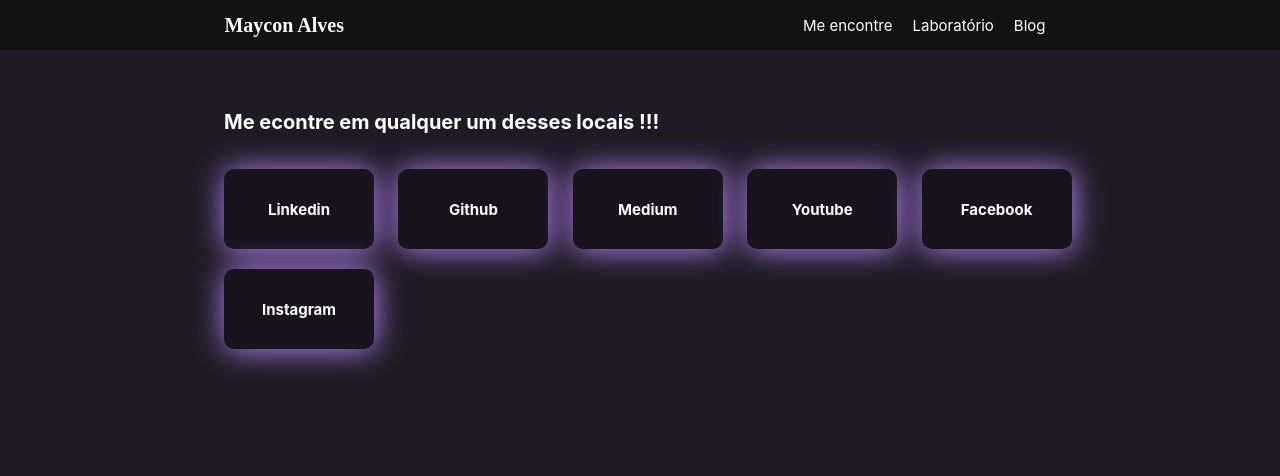
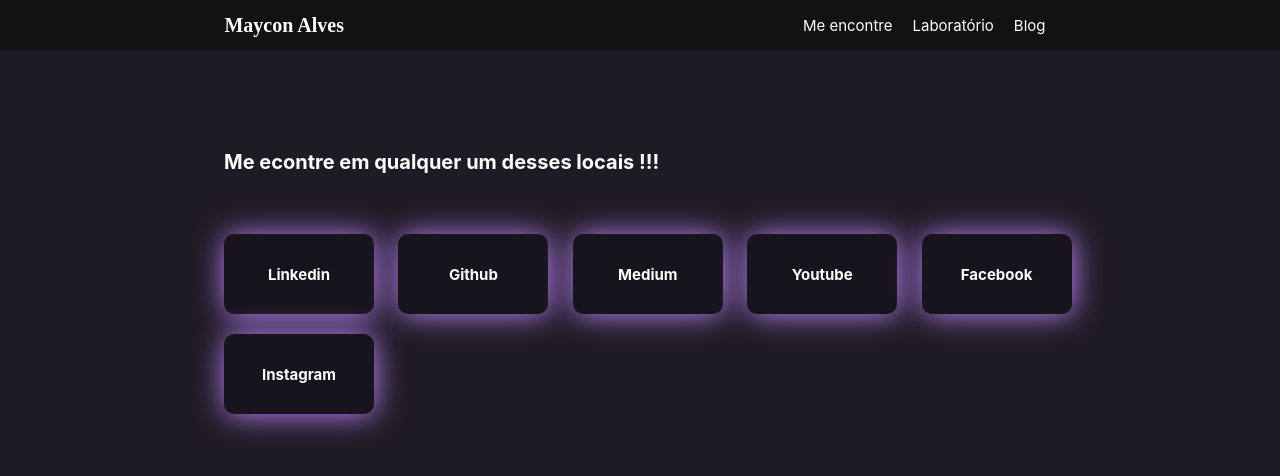
Before and after one commit to mayconbalves/maycon-alves, a Next.js app: page /about in a window 1280 px wide. Shown: the top 476 px of the page. Built offline with nearby package versions, Linux system fonts and the light colour scheme.

Commit message:
chore(about): change size of margin of container

```diff
--- a/src/styles/pages/about-styled.js
+++ b/src/styles/pages/about-styled.js
@@ -1,7 +1,7 @@
 import styled from 'styled-components'
 
 export const Container = styled.div`
-  margin: 60px auto 0;
+  margin: 100px auto 0;
   width: 65%;
 
   @media (max-width: 640px) {
@@ -10,6 +10,7 @@
 `
 export const Title = styled.h1`
   color: #fff;
+  margin-bottom: 60px;
 
   @media (max-width: 520px) {
     font-size: 1.3rem;
```
